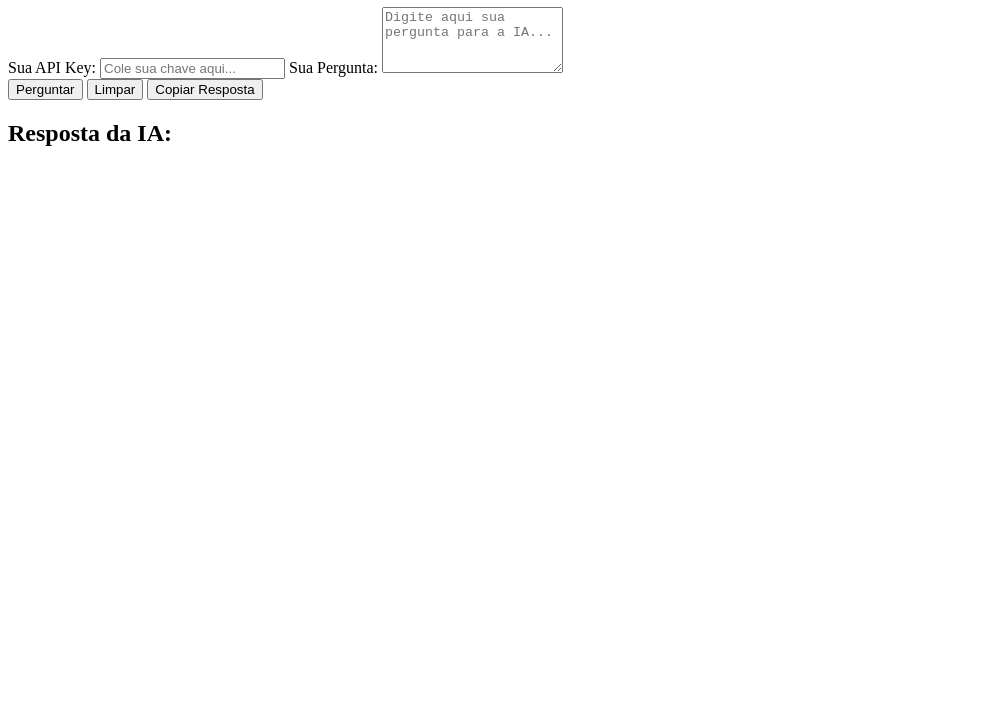
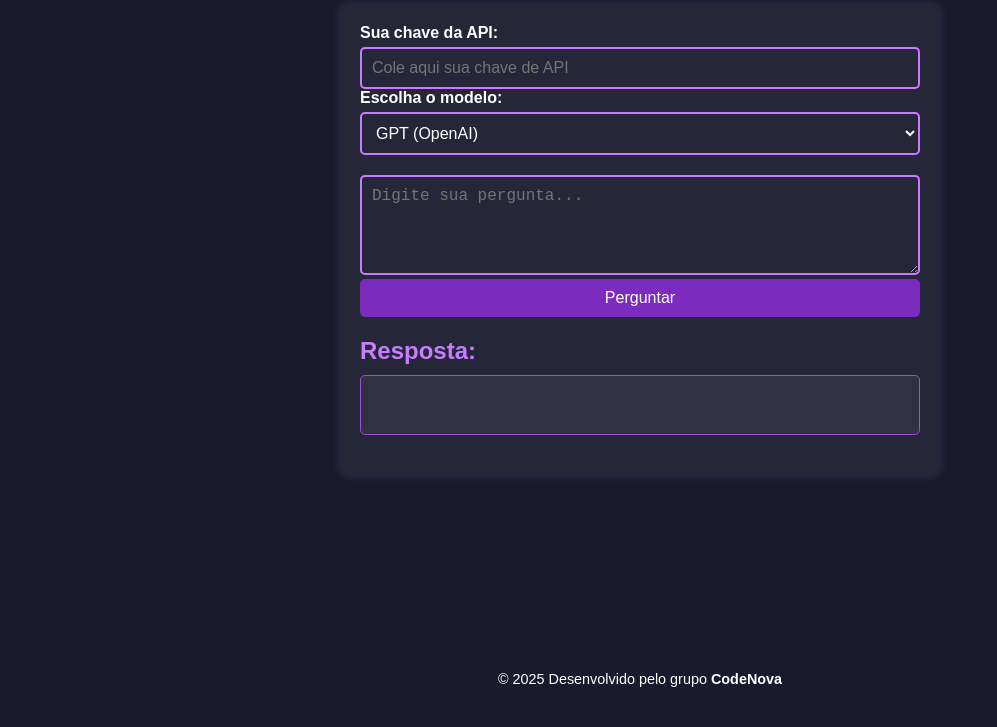
Before and after one commit to Sowza82/web_assistente_ia_api, a plain HTML site: page index.html in a window 1280 px wide. Shown: the part 73-800 px from the top of the page, without its empty margins (0-997 px from the left). Drawn offline with Linux system fonts and the light colour scheme.

Commit message:
Entrega do html e css do projeto

```diff
--- a/index.html
+++ b/index.html
@@ -1,36 +1,42 @@
 <!DOCTYPE html>
 <html lang="pt-BR">
 <head>
-  <meta charset="UTF-8">
-  <meta name="viewport" content="width=device-width, initial-scale=1.0">
-  <title>Assistente web IA | CodeNova</title>
-  <link rel="stylesheet" href="style.css">
+  <meta charset="UTF-8" />
+  <meta name="viewport" content="width=device-width, initial-scale=1.0"/>
+  <title>Assistente de IA Web</title>
+  <link rel="stylesheet" href="style.css"/>
 </head>
 <body>
-  <main class="container">
-    <h1> Assistente IA - CodeNova</h1>
+  <header>
+    <h1>Assistente de IA Web</h1>
+  </header>
 
-    <!-- Campo da API Key -->
-    <label for="apiKey"> Sua API Key:</label>
-    <input type="password" id="apiKey" placeholder="Cole sua chave aqui..." />
+  <main>
+    <section id="area-configuracoes">
+      <label for="campo-chave">Sua chave da API:</label>
+      <input type="password" id="campo-chave" placeholder="Cole aqui sua chave de API" />
 
-    <!-- Campo da pergunta -->
-    <label for="pergunta"> Sua Pergunta:</label>
-    <textarea id="pergunta" rows="4" placeholder="Digite aqui sua pergunta para a IA..."></textarea>
+      <label for="seletor-modelo">Escolha o modelo:</label>
+      <select id="seletor-modelo">
+        <option value="gpt">GPT (OpenAI)</option>
+        <option value="gemini">Gemini (Google)</option>
+      </select>
+    </section>
 
-    <!-- Botões de ação -->
-    <div class="botoes">
-      <button id="btnPerguntar">Perguntar</button>
-      <button id="btnLimpar">Limpar</button>
-      <button id="btnCopiar">Copiar Resposta</button>
-    </div>
+    <section id="area-perguntas">
+      <textarea id="campo-pergunta" placeholder="Digite sua pergunta..."></textarea>
+      <button id="botao-enviar">Perguntar</button>
+    </section>
 
-    <!-- Área da resposta -->
-    <section id="respostaContainer">
-      <h2> Resposta da IA:</h2>
-      <div id="resposta"></div>
+    <section id="area-resposta">
+      <h2>Resposta:</h2>
+      <div id="texto-resposta"></div>
     </section>
   </main>
+
+  <footer>
+    <p>&copy; 2025 Desenvolvido pelo grupo <strong>CodeNova</strong></p>
+  </footer>
 
   <script src="script.js"></script>
 </body>
--- a/style.css
+++ b/style.css
@@ -0,0 +1,111 @@
+:root {
+  --cor-fundo: #1a1a2e;
+  --cor-primaria: #7b2cbf;
+  --cor-secundaria: #c77dff;
+  --cor-texto: #ffffff;
+  --cor-borda: #9d4edd;
+  --cor-destaque: rgba(255, 255, 255, 0.05);
+}
+
+* {
+  margin: 0;
+  padding: 0;
+  box-sizing: border-box;
+}
+
+body {
+  background: var(--cor-fundo);
+  color: var(--cor-texto);
+  font-family: Arial, sans-serif;
+  display: flex;
+  flex-direction: column;
+  align-items: center;
+  min-height: 100vh;
+  padding: 20px;
+}
+
+header {
+  margin-bottom: 20px;
+  text-align: center;
+}
+
+header h1 {
+  color: var(--cor-secundaria);
+  font-size: 2rem;
+}
+
+main {
+  width: 100%;
+  max-width: 600px;
+  background: var(--cor-destaque);
+  padding: 20px;
+  border-radius: 10px;
+  box-shadow: 0 0 10px rgba(199, 125, 255, 0.2);
+}
+
+section {
+  margin-bottom: 20px;
+}
+
+#area-configuracoes label,
+#area-perguntas label {
+  margin-bottom: 5px;
+  display: block;
+  font-weight: bold;
+}
+
+input[type="password"],
+select,
+textarea {
+  width: 100%;
+  padding: 10px;
+  border: 2px solid var(--cor-secundaria);
+  background: transparent;
+  color: var(--cor-texto);
+  border-radius: 5px;
+  font-size: 1rem;
+}
+
+textarea {
+  height: 100px;
+  resize: vertical;
+}
+
+button {
+  padding: 10px;
+  width: 100%;
+  border: none;
+  background: var(--cor-primaria);
+  color: var(--cor-texto);
+  cursor: pointer;
+  font-size: 16px;
+  border-radius: 5px;
+  transition: background 0.3s ease;
+}
+
+button:hover {
+  background: var(--cor-secundaria);
+}
+
+#area-resposta h2 {
+  margin-bottom: 10px;
+  color: var(--cor-secundaria);
+}
+
+#texto-resposta {
+  padding: 10px;
+  border: 1px solid var(--cor-borda);
+  background: var(--cor-destaque);
+  min-height: 60px;
+  border-radius: 5px;
+  white-space: pre-wrap;
+}
+
+footer {
+  margin-top: auto;
+  padding: 20px 0;
+  text-align: center;
+  color: var(--cor-texto);
+  font-size: 0.9rem;
+  width: 100%;
+}
```
